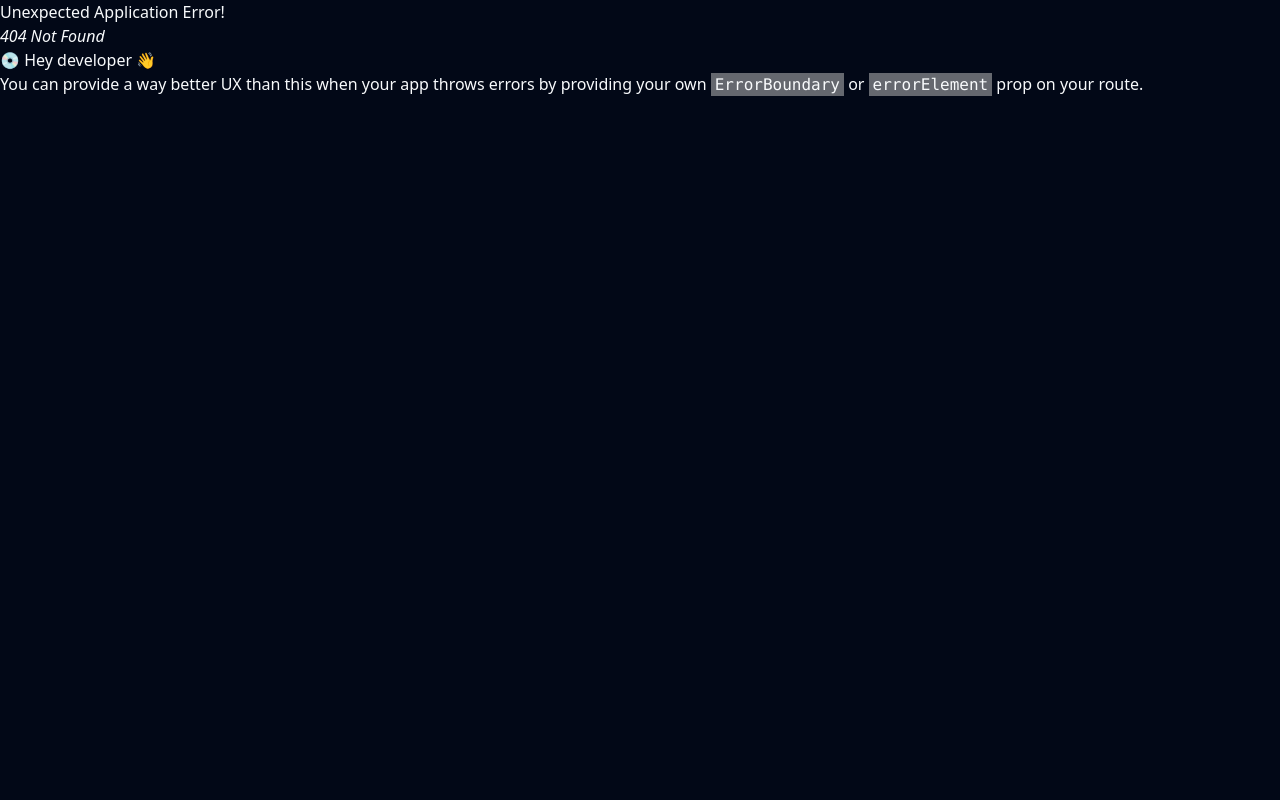
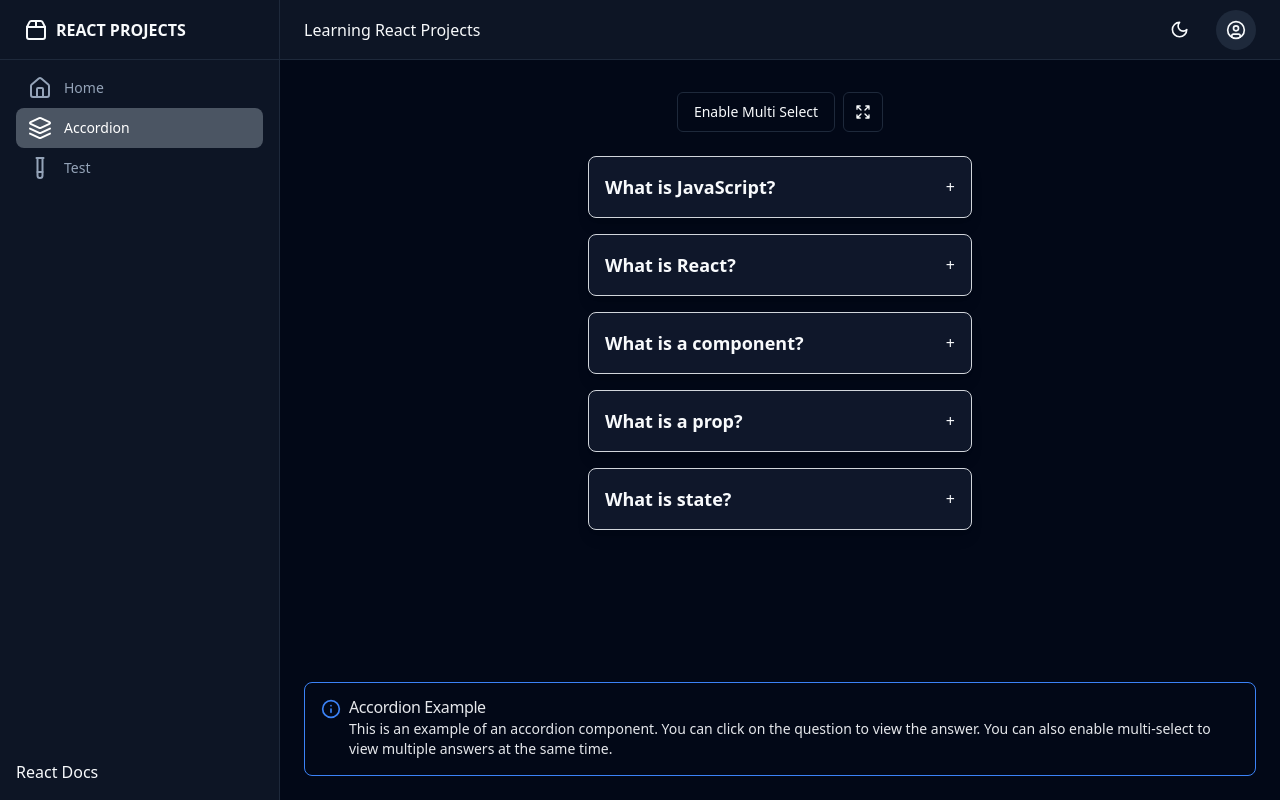
Before and after one commit to turnacaner53/react-tuto-dashboard, a React (Vite) app: page /accordion in a window 1280 px wide. Before the commit this address had no page. Built offline with nearby package versions, Linux system fonts and the light colour scheme.

Commit message:
Simple accordion example

```diff
--- /dev/null
+++ b/src/components/ui/alert.jsx
@@ -0,0 +1,48 @@
+import * as React from "react"
+import { cva } from "class-variance-authority";
+
+import { cn } from "@/lib/utils"
+
+const alertVariants = cva(
+  "relative w-full rounded-lg border p-4 [&>svg~*]:pl-7 [&>svg+div]:translate-y-[-3px] [&>svg]:absolute [&>svg]:left-4 [&>svg]:top-4 [&>svg]:text-foreground",
+  {
+    variants: {
+      variant: {
+        default: "bg-background text-foreground",
+        primary: "border-primary/50 text-primary dark:border-primary [&>svg]:text-primary dark:text-gray-200",
+        destructive:
+          "border-destructive/50 text-destructive dark:border-destructive [&>svg]:text-destructive",
+      },
+    },
+    defaultVariants: {
+      variant: "default",
+    },
+  }
+)
+
+const Alert = React.forwardRef(({ className, variant, ...props }, ref) => (
+  <div
+    ref={ref}
+    role="alert"
+    className={cn(alertVariants({ variant }), className)}
+    {...props} />
+))
+Alert.displayName = "Alert"
+
+const AlertTitle = React.forwardRef(({ className, ...props }, ref) => (
+  <h5
+    ref={ref}
+    className={cn("mb-1 font-medium leading-none tracking-tight", className)}
+    {...props} />
+))
+AlertTitle.displayName = "AlertTitle"
+
+const AlertDescription = React.forwardRef(({ className, ...props }, ref) => (
+  <div
+    ref={ref}
+    className={cn("text-sm [&_p]:leading-relaxed", className)}
+    {...props} />
+))
+AlertDescription.displayName = "AlertDescription"
+
+export { Alert, AlertTitle, AlertDescription }
--- /dev/null
+++ b/src/features/Accordion/data.js
@@ -0,0 +1,29 @@
+export const accordionData = [
+  {
+    id: 1,
+    question: 'What is JavaScript?',
+    answer:
+      'JavaScript is a programming language that allows you to add interactivity and dynamic behavior to websites.',
+  },
+  {
+    id: 2,
+    question: 'What is React?',
+    answer: 'React is a JavaScript library for building user interfaces.',
+  },
+  {
+    id: 3,
+    question: 'What is a component?',
+    answer:
+      'A component is a reusable piece of code that defines how a part of a user interface should appear and behave.',
+  },
+  {
+    id: 4,
+    question: 'What is a prop?',
+    answer: 'A prop is a way to pass data from a parent component to a child component.',
+  },
+  {
+    id: 5,
+    question: 'What is state?',
+    answer: 'State is a way to store data that can change over time in a component.',
+  },
+];
--- a/src/layouts/Header.jsx
+++ b/src/layouts/Header.jsx
@@ -16,6 +16,7 @@ import { Sheet, SheetContent, SheetTrigger } from '@/components/ui/sheet';
 
 import MenuItem from './components/MenuItem';
 import SidebarFooter from './components/SidebarFooter';
+import { ModeToggle } from './components/ModeToggle';
 
 const Header = () => {
   return (
@@ -48,6 +49,7 @@ const Header = () => {
         <h1>Learning React Projects</h1>
       </div>
       {/* TODO: User Menu */}
+      <ModeToggle />
       <DropdownMenu>
         <DropdownMenuTrigger asChild>
           <Button variant='secondary' size='icon' className='rounded-full'>
--- /dev/null
+++ b/src/pages/Accordion.jsx
@@ -0,0 +1,92 @@
+import { useState } from 'react';
+
+import { accordionData } from '@/features/Accordion/data';
+import { ExpandIcon, Info } from 'lucide-react';
+
+import { Alert, AlertDescription, AlertTitle } from '@/components/ui/alert';
+import { Button } from '@/components/ui/button';
+
+const Accordion = () => {
+  const [selected, setSelected] = useState(null);
+  const [multiSelect, setMultiSelect] = useState(false);
+  const [mutliple, setMutliple] = useState([]);
+
+  const handleSingleSelect = (id) => {
+    setSelected(selected === id ? null : id);
+  };
+
+  const handleMultiSelect = (id) => {
+    let newSelected = [...mutliple];
+    const findIndex = newSelected.indexOf(id);
+
+    if (findIndex === -1) newSelected.push(id);
+    else newSelected.splice(findIndex, 1);
+
+    setMutliple(newSelected);
+
+    console.log(mutliple);
+  };
+
+  const handleExpandAll = () => {
+    setMultiSelect(true)
+    setMutliple(accordionData.map((item) => item.id));
+  };
+
+  return (
+    <div className='flex h-full max-h-screen items-center justify-center flex-col mt-2'>
+      <div className='flex gap-2'>
+        <Button
+          variant={multiSelect ? 'default' : 'outline'}
+          onClick={() => {
+            setMultiSelect(!multiSelect);
+            setSelected(null);
+            setMutliple([]);
+          }}
+          className='mb-6'>
+          {multiSelect ? 'Disable' : 'Enable'} Multi Select
+        </Button>
+        <Button
+          onClick={() => handleExpandAll()}
+          variant='outline'
+          size='icon'>
+          <ExpandIcon className='h-4 w-4' />
+        </Button>
+      </div>
+      {accordionData && accordionData.length > 0 ? (
+        accordionData.map((item) => (
+          <div
+            key={item.id}
+            className='w-96 p-4 border border-gray-300 bg-gray-200 dark:bg-slate-900 rounded-lg shadow-lg mb-4'>
+            <div
+              className='flex justify-between items-center cursor-pointer'
+              onClick={
+                multiSelect ? () => handleMultiSelect(item.id) : () => handleSingleSelect(item.id)
+              }>
+              <h3 className='text-lg font-semibold'>{item.question}</h3>
+              <span>{selected === item.id ? '-' : '+'}</span>
+            </div>
+            {selected === item.id || mutliple.includes(item.id) ? (
+              <p className='mt-2'>{item.answer}</p>
+            ) : null}
+          </div>
+        ))
+      ) : (
+        <p>No data found</p>
+      )}
+      <div className='mt-auto'>
+        <Alert variant='primary'>
+          <Info className='h-5 w-5' />
+          <AlertTitle>Accordion Example</AlertTitle>
+          <AlertDescription>
+            This is an example of an accordion component. You can click on the question to view the
+            answer. You can also enable multi-select to view multiple answers at the same time.
+          </AlertDescription>
+        </Alert>
+      </div>
+    </div>
+  );
+};
+
+Accordion.propTypes = {};
+
+export default Accordion;
--- a/src/routes/Router.jsx
+++ b/src/routes/Router.jsx
@@ -3,12 +3,14 @@ import { Route, createBrowserRouter, createRoutesFromElements } from 'react-rout
 import MainLayout from '@/layouts/MainLayout';
 import Home from '@/pages/Home';
 import Test from '@/pages/Test';
+import Accordion from '@/pages/Accordion';
 
 const router = createBrowserRouter(
   createRoutesFromElements(
     <>
       <Route path='/' element={<MainLayout />}>
         <Route index element={<Home />} />
+        <Route path='accordion' element={<Accordion />} />
         <Route path='test' element={<Test />} />
       </Route>
     </>,
--- a/src/routes/sidebar-nav.jsx
+++ b/src/routes/sidebar-nav.jsx
@@ -1,6 +1,7 @@
-import { Home, TestTube } from 'lucide-react';
+import { Home, Layers, TestTube } from 'lucide-react';
 
 export const SIDEBAR_NAV = [
   { path: '/', label: 'Home', icon: <Home /> },
+  { path: '/accordion', label: 'Accordion', icon: <Layers /> },
   { path: '/test', label: 'Test', icon: <TestTube /> },
 ];
```
Also changed, not shown: .prettierrc.cjs.
